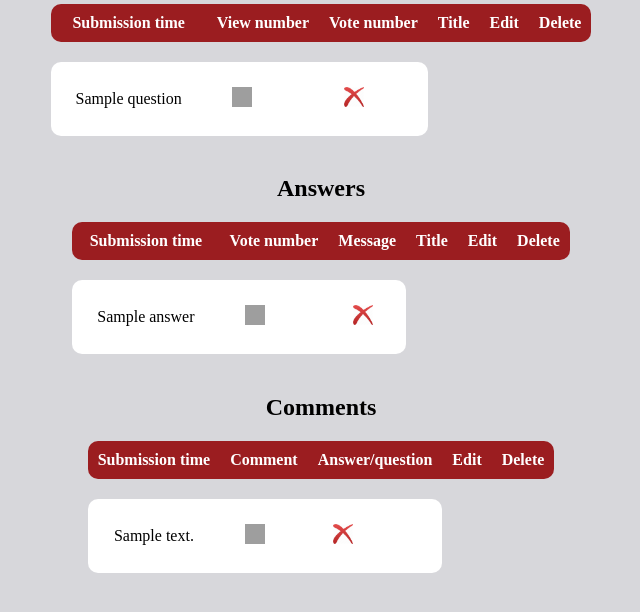
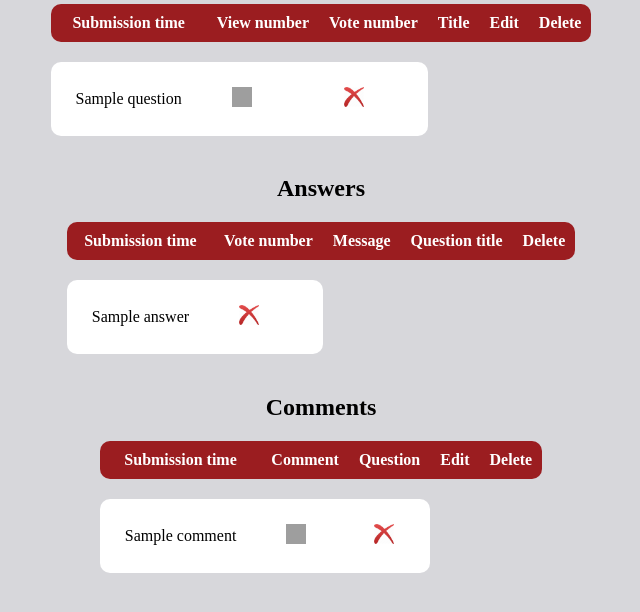
Before and after one commit to CodecoolBP20172/Bugfix-chill, a Flask app: template templates/userpage.html in a window 1280 px wide. Shown: the part 159-771 px from the top of the page, without its empty margins (319-959 px from the left). Run offline with Flask 2, Linux system fonts and the light colour scheme; the template is opened without the code that fills it: most values are stand-ins (such as "Sample title", 1, 10 or a date in 2020); grey boxes are pictures that could not be loaded.

Commit message:
comment section working according to answer or question attachment

```diff
--- a/templates/userpage.html
+++ b/templates/userpage.html
@@ -29,8 +29,8 @@
                             <td align="center">{{ question[key] }}</td>
                         {% endif %}
                         {% endfor %}
-                    <td><a href="/question/{{ question['id'] }}/edit"><abbr title="Edit"><img src="static/edit.svg" width="20" height="20" alt="Edit"></abbr></a></td>
-                    <td><a href="/question/{{ question['id'] }}/delete"><abbr title="Delete"><img src="static/delete.png" width="20" height="20" alt="Delete"></abbr></a></td>
+                    <td><a href="/question/{{ question['id'] }}/edit"><abbr title="Edit"><img src="/static/edit.svg" width="20" height="20" alt="Edit"></abbr></a></td>
+                    <td><a href="/question/{{ question['id'] }}/delete"><abbr title="Delete"><img src="/static/delete.png" width="20" height="20" alt="Delete"></abbr></a></td>
                     </tr>
                     <tr class="spacer"></tr>
             {% endfor %}
@@ -42,8 +42,7 @@
                     <th class=table_head_start> Submission time </th>
                     <th> Vote number </th>
                     <th> Message </th>
-                    <th> Title </th>
-                    <th> Edit </th>
+                    <th> Question title </th>
                     <th class="table_head_end"> Delete </th>
                 </tr>
                 <tr class="spacer"></tr>
@@ -56,8 +55,8 @@
                             <td align="center">{{ answer[key] }}</td>
                         {% endif %}
                         {% endfor %}
-                    <td><a href="/question/{{ answer['id'] }}/edit"><abbr title="Edit"><img src="static/edit.svg" width="20" height="20" alt="Edit"></abbr></a></td>
-                    <td><a href="/question/{{ answer['id'] }}/delete"><abbr title="Delete"><img src="static/delete.png" width="20" height="20" alt="Delete"></abbr></a></td>
+                    <!-- <td><a href="/question/{{ answer['id'] }}/edit"><abbr title="Edit"><img src="static/edit.svg" width="20" height="20" alt="Edit"></abbr></a></td> -->
+                    <td><a href="/answer/{{ answer['id'] }}/delete"><abbr title="Delete"><img src="/static/delete.png" width="20" height="20" alt="Delete"></abbr></a></td>
                     </tr>
                     <tr class="spacer"></tr>
             {% endfor %}
@@ -67,7 +66,7 @@
                 <tr class="header">
                     <th class=table_head_start> Submission time </th>
                     <th> Comment </th>
-                    <th> Answer/question </th>
+                    <th> Question </th>
                     <th> Edit </th>
                     <th class="table_head_end"> Delete </th>
                 </tr>
@@ -75,14 +74,18 @@
             {% for comment in comments %}
                 <tr id="content">
                     {% for key in comment_keys %}
-                        {% if key == "title": %}
-                            <td align="center"><a href="{{url_for('display_question_by_id', question_id = answer['question_id'])}}"> {{ answer["title"] }} </a></td>
+                    {% if key == "question_id" %}
+                        {% if comment['question_id'] %}
+                            <td align="center"><a href="{{url_for('display_question_by_id', question_id = comment['question_id'])}}">link to question</a></td>
                         {% else %}
-                            <td align="center">{{ answer[key] }}</td>
+                        <td align="center"><a href="{{url_for('display_question_by_id', question_id = comment['other_question_id'])}}">link to question </a></td>
                         {% endif %}
-                        {% endfor %}
-                    <td><a href="/question/{{ answer['id'] }}/edit"><abbr title="Edit"><img src="static/edit.svg" width="20" height="20" alt="Edit"></abbr></a></td>
-                    <td><a href="/question/{{ answer['id'] }}/delete"><abbr title="Delete"><img src="static/delete.png" width="20" height="20" alt="Delete"></abbr></a></td>
+                    {% elif key != "other_question_id" %}
+                        <td align="center">{{ comment[key] }}</td>
+                    {% endif %}
+                    {% endfor %}
+                    <td><a href="/comments/{{ comment['id'] }}/edit"><abbr title="Edit"><img src="/static/edit.svg" width="20" height="20" alt="Edit"></abbr></a></td>
+                    <td><a href="/comments/{{ comment['id'] }}/delete"><abbr title="Delete"><img src="/static/delete.png" width="20" height="20" alt="Delete"></abbr></a></td>
                     </tr>
                     <tr class="spacer"></tr>
             {% endfor %}
```
